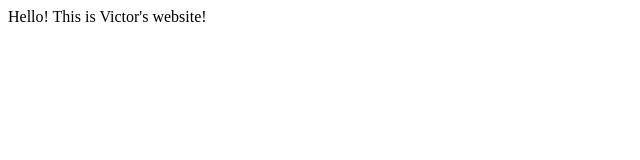
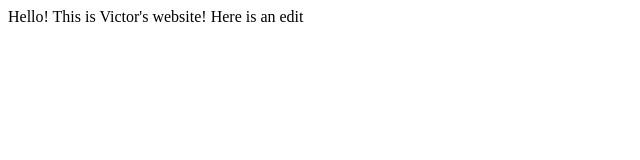
Before and after one commit to bedollav/myappsample, a plain HTML site: page index.html in a window 1280 px wide. Shown: the whole page, without its empty margins (0-640 px from the left). Drawn offline with Linux system fonts and the light colour scheme.

Commit message:
Update index.html

```diff
--- a/index.html
+++ b/index.html
@@ -3,6 +3,6 @@
         <title>My Website</title>
     </head>
     <body>
-        Hello! This is Victor's website!
+        Hello! This is Victor's website! Here is an edit
     </body>
 </html>
```
